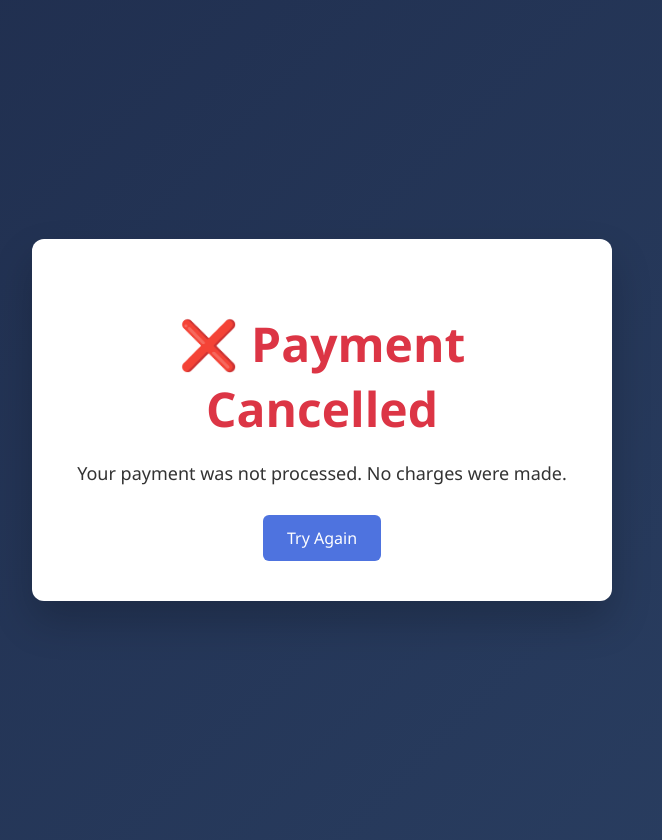
After one commit to cizuora/Online_Tuition_management_System, a Flask app: template templates/cancel.html in a window 1280 px wide. The commit adds this page. Shown: the whole page, without its empty margins (318-980 px from the left). Run offline with Flask 3, Linux system fonts and the light colour scheme; the template is opened without the code that fills it, so the values that code supplies are empty.

Commit message:
fixing bugs

```diff
--- a/app.py
+++ b/app.py
@@ -14,9 +14,21 @@ This module handles:
 """
 
 from flask import Flask, render_template, request, redirect, url_for, session, jsonify
+import stripe
+import os
+from dotenv import load_dotenv
 from datetime import datetime
 from models import Student
 from services import TuitionService
+
+# Load Stripe keys from stripe.env
+load_dotenv("stripe.env")
+stripe.api_key = os.environ.get("STRIPE_SECRET_KEY", "")
+STRIPE_PUBLISHABLE_KEY = os.environ.get("STRIPE_PUBLISHABLE_KEY", "")
+
+print(
+    f"✅ Stripe configured. Secret key loaded: {stripe.api_key[:15] if stripe.api_key else 'NOT FOUND'}..."
+)
 
 # Create Flask app
 app = Flask(__name__)
@@ -105,23 +117,20 @@ def student_dashboard():
 
     student_id = session["student_id"]
 
+    # Get any payment message
+    payment_message = session.pop("payment_message", None)
+
     # Get student data
     balance_info = tuition_service.get_student_balance(student_id)
     statement = tuition_service.generate_fee_statement(student_id)
     payment_history = tuition_service.get_payment_history(student_id)
-
-    # Debug print to see what's being returned
-    print(f"DEBUG - Statement keys: {statement.keys() if statement else 'None'}")
-    print(f"DEBUG - Items type: {type(statement.get('items')) if statement else 'N/A'}")
-    print(
-        f"DEBUG - Items length: {len(statement.get('items')) if statement and statement.get('items') else 0}"
-    )
 
     return render_template(
         "student_dashboard.html",
         student=balance_info,
         statement=statement,
         payment_history=payment_history,
+        payment_message=payment_message,
         current_year=datetime.now().year,
     )
 
@@ -236,6 +245,57 @@ def api_admin_create_plan():
     return jsonify(result)
 
 
+@app.route("/api/create-checkout", methods=["POST"])
+def create_checkout():
+    """Create Stripe Checkout session for payment."""
+    if "student_id" not in session:
+        return jsonify({"error": "Not logged in"}), 401
+
+    try:
+        data = request.get_json()
+        amount = float(data.get("amount", 0))
+        amount_cents = int(amount * 100)
+
+        if amount <= 0:
+            return jsonify({"error": "Amount must be greater than 0"}), 400
+
+        student_id = session.get("student_id")
+        student = Student.find_by_student_id(student_id)
+
+        if not student:
+            return jsonify({"error": "Student not found"}), 404
+
+        # Store amount in session to use after payment
+        session["pending_payment_amount"] = amount
+
+        checkout_session = stripe.checkout.Session.create(
+            payment_method_types=["card"],
+            line_items=[
+                {
+                    "price_data": {
+                        "currency": "usd",
+                        "product_data": {
+                            "name": "Tuition Payment",
+                            "description": f"Payment for {student.name} - ID: {student_id}",
+                        },
+                        "unit_amount": amount_cents,
+                    },
+                    "quantity": 1,
+                }
+            ],
+            mode="payment",
+            success_url="http://localhost:5000/payment-success?amount=" + str(amount),
+            cancel_url="http://localhost:5000/payment-cancel",
+            metadata={"student_id": student_id, "amount": amount},
+        )
+
+        return jsonify({"url": checkout_session.url})
+
+    except Exception as e:
+        print(f"Stripe error: {e}")
+        return jsonify({"error": str(e)}), 400
+
+
 @app.route("/debug-data")
 def debug_data():
     from services import TuitionService
@@ -258,6 +318,30 @@ def debug_data():
             statement.get("items")[0] if statement and statement.get("items") else None
         ),
     }
+
+
+@app.route("/payment-success")
+def payment_success():
+    """Handle successful payment and update balance."""
+    # Get amount from URL parameter
+    amount = request.args.get("amount", type=float)
+    student_id = session.get("student_id")
+
+    if student_id and amount:
+        # Process the payment
+        result = tuition_service.process_payment(student_id, amount)
+        print(f"Payment processed: {result}")
+
+        if result.get("success"):
+            # Store success message for dashboard
+            session["payment_message"] = f"Payment of ${amount:.2f} was successful!"
+
+    return render_template("success.html")
+
+
+@app.route("/payment-cancel")
+def payment_cancel():
+    return render_template("cancel.html")
 
 
 # ERROR HANDLERS
--- /dev/null
+++ b/templates/cancel.html
@@ -0,0 +1,64 @@
+<!DOCTYPE html>
+<html lang="en">
+
+<head>
+    <meta charset="UTF-8">
+    <meta name="viewport" content="width=device-width, initial-scale=1.0">
+    <title>Payment Cancelled</title>
+    <style>
+        body {
+            font-family: 'Segoe UI', Tahoma, Geneva, Verdana, sans-serif;
+            background: linear-gradient(135deg, #1f2d4d 0%, #2a3f62 100%);
+            min-height: 100vh;
+            display: flex;
+            justify-content: center;
+            align-items: center;
+            margin: 0;
+            padding: 20px;
+        }
+
+        .container {
+            background: white;
+            border-radius: 12px;
+            padding: 40px;
+            text-align: center;
+            max-width: 500px;
+            box-shadow: 0 20px 40px rgba(0, 0, 0, 0.2);
+        }
+
+        h1 {
+            color: #dc3545;
+            font-size: 48px;
+            margin-bottom: 20px;
+        }
+
+        p {
+            color: #333;
+            font-size: 18px;
+            margin-bottom: 30px;
+        }
+
+        .btn {
+            background: #4e73df;
+            color: white;
+            padding: 12px 24px;
+            text-decoration: none;
+            border-radius: 6px;
+            display: inline-block;
+        }
+
+        .btn:hover {
+            background: #375ac2;
+        }
+    </style>
+</head>
+
+<body>
+    <div class="container">
+        <h1>❌ Payment Cancelled</h1>
+        <p>Your payment was not processed. No charges were made.</p>
+        <a href="/student/dashboard" class="btn">Try Again</a>
+    </div>
+</body>
+
+</html>
```
Also changed, not shown: templates/student_dashboard.html (+21 -20 lines), templates/success.html (added, +64 -0 lines), tests/test_stripe.py (added, +246 -0 lines), tuition.db, 1 other file.
